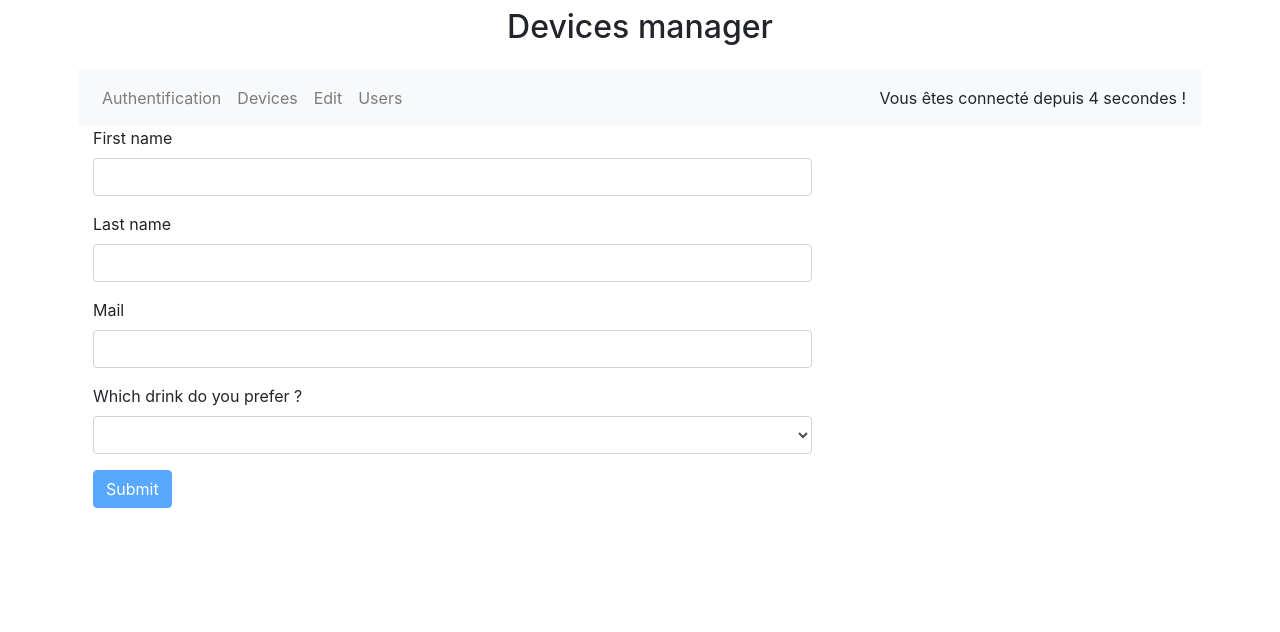
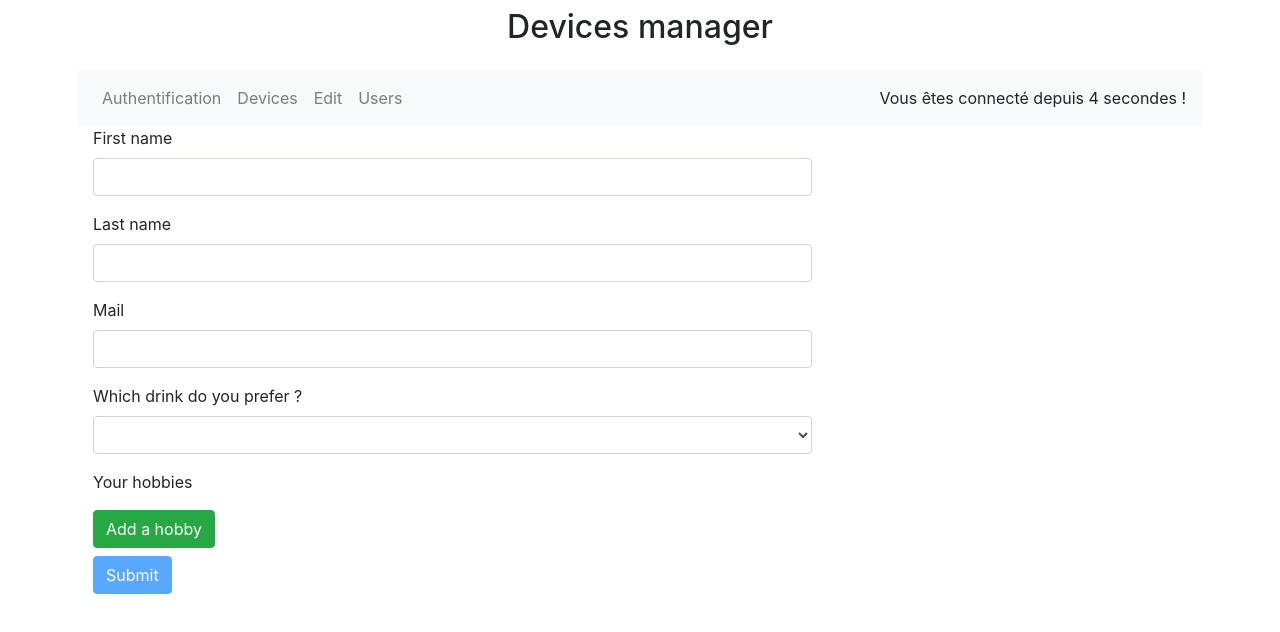
Before and after one commit to ALaureB/angular-app-training, an Angular app: page /new-user in a window 1280 px wide. Shown: the top 632 px of the page. Built offline with nearby package versions, Linux system fonts and the light colour scheme.

Commit message:
Adding a dynamic input

```diff
--- a/src/app/new-user/new-user.component.html
+++ b/src/app/new-user/new-user.component.html
@@ -19,6 +19,13 @@
         <option value="pepsi">Pepsi</option>
       </select>
     </div>
+    <div formArrayName="hobbies">
+      <p>Your hobbies</p>
+      <div class="form-group" *ngFor="let hobbyControl of getHobbies().controls; let i = index">
+        <input type="text" class="form-control" [formControlName]="i">
+      </div>
+      <button type="button" class="btn btn-success mb-2" (click)="onAddHobby()">Add a hobby</button>
+    </div>
     <button type="submit" class="btn btn-primary" [disabled]="userForm.invalid">Submit</button>
   </form>
 </div>
--- a/src/app/new-user/new-user.component.ts
+++ b/src/app/new-user/new-user.component.ts
@@ -1,5 +1,5 @@
 import { Component, OnInit } from '@angular/core';
-import { FormBuilder, FormGroup, Validators } from '@angular/forms';
+import { FormBuilder, FormArray, FormGroup, Validators } from '@angular/forms';
 import { User } from '../models/User.model';
 import { UserService } from '../services/user.service';
 import { Router } from '@angular/router';
@@ -26,7 +26,8 @@
       firstName: ['', Validators.required],
       lastName: ['', Validators.required],
       email: ['', [Validators.required, Validators.email]],
-      drinkPreference: ['', Validators.required]
+      drinkPreference: ['', Validators.required],
+      hobbies: this.formBuilder.array([])
     });
   }
 
@@ -36,10 +37,20 @@
       formValue['firstName'],
       formValue['lastName'],
       formValue['email'],
-      formValue['drinkPreference']
+      formValue['drinkPreference'],
+      formValue['hobbies'] ? formValue['hobbies'] : []
     );
     this.userService.addUser(newUser);
     this.router.navigate(['/users']);
   }
 
+  getHobbies(): FormArray {
+    return this.userForm.get('hobbies') as FormArray;
+  }
+
+  onAddHobby() {
+    const newHobbyControl = this.formBuilder.control(null, Validators.required);
+    this.getHobbies().push(newHobbyControl);
+  }
+
 }
```
